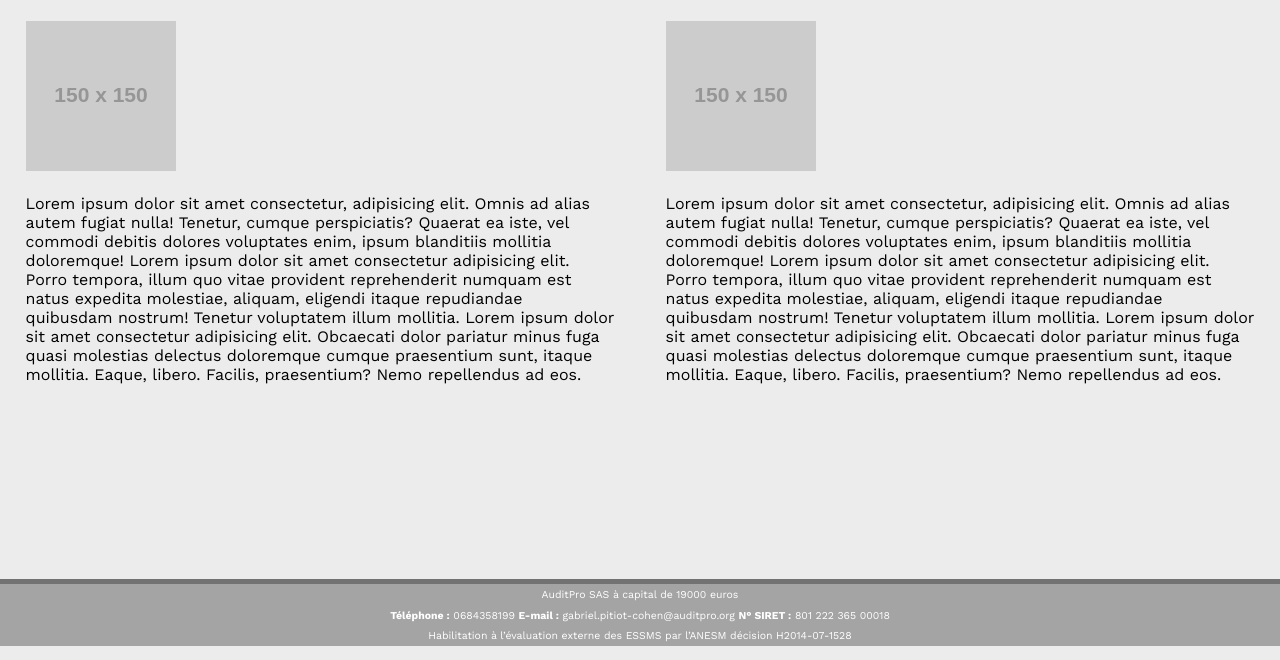
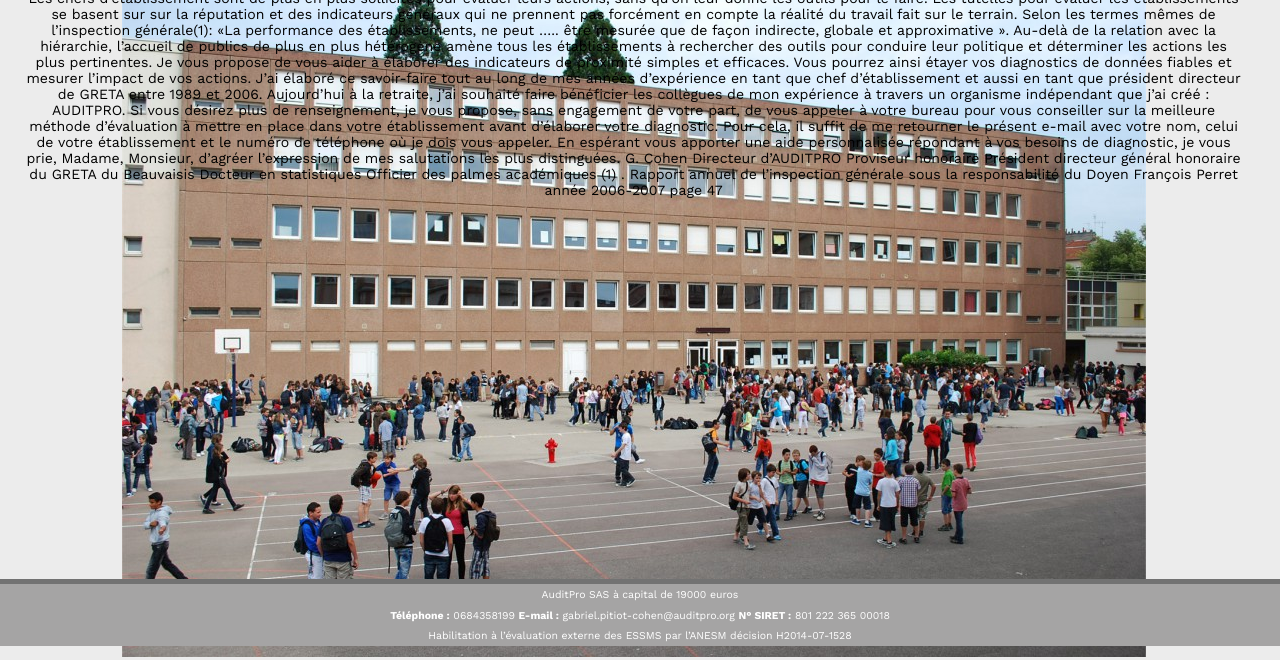
Before and after one commit to IntechP3/Auditpro, a website: page Education.html in a window 1280 px wide. Shown: the part 154-814 px from the top of the page. Drawn offline with nearby package versions, Linux system fonts and the light colour scheme; placeholder pictures from the web are drawn by us.

Commit message:
Education

```diff
--- a/Design/css/Education.css
+++ b/Design/css/Education.css
@@ -1,23 +1,19 @@
-div{
-    display: flex;
-}
-
-#txt1{
+#txt{
     display: flex;
     flex-direction: column;
     align-items: center;
     padding: 0 2%;
-    flex-basis: 50%;
-    float: right;
+    text-align: center;
+    width: 95%;
+    font-size: 1.1vw;
 }
 
-#txt2{
-    display: flex;
-    flex-direction: column;
-    align-items: center;
-    padding: 0 2%;
-    flex-basis: 50%;
-    float: right;
+.Ecole{
+    height:20px;
+}
+
+#txt > h1{
+    color: green;
 }
 
 
--- a/Education.html
+++ b/Education.html
@@ -24,38 +24,38 @@
     </div>
 </header>
 <div>
-    <div id="txt1">
+    <div id="txt">
         <h1>Education</h1>
-        <p><img src="https://via.placeholder.com/150" alt=""><br>
-            <br>
-            Lorem ipsum dolor sit amet consectetur, adipisicing elit.
-            Omnis ad alias autem fugiat nulla! Tenetur, cumque perspiciatis?
-            Quaerat ea iste, vel commodi debitis dolores voluptates enim,
-            ipsum blanditiis mollitia doloremque!
-            Lorem ipsum dolor sit amet consectetur adipisicing elit.
-            Porro tempora, illum quo vitae provident reprehenderit numquam est natus expedita molestiae,
-            aliquam, eligendi itaque repudiandae quibusdam nostrum! Tenetur voluptatem illum mollitia.
-            Lorem ipsum dolor sit amet consectetur adipisicing elit.
-            Obcaecati dolor pariatur minus fuga quasi molestias delectus doloremque cumque praesentium sunt,
-            itaque mollitia. Eaque, libero. Facilis, praesentium? Nemo repellendus ad eos.</p>
-    </div>
+
+        <div class="Ecole">
+            <img src="./Design/img/college.jpg" alt=""/>
+        </div>
 
 
+            Les chefs d’établissement sont de plus en plus sollicités pour évaluer leurs actions, sans qu’on leur donne les outils pour le faire.
+            Les tutelles pour évaluer les établissements  se basent sur sur la réputation et des indicateurs généraux qui ne prennent pas forcément
+            en compte la réalité du travail fait sur le terrain. Selon les termes mêmes de l’inspection générale(1): «La performance des établissements,
+            ne peut ….. être mesurée que de façon indirecte, globale et approximative ».
+            Au-delà de la relation avec la hiérarchie, l’accueil de publics de plus en plus hétérogène amène tous les établissements à rechercher des
+            outils pour conduire leur politique et déterminer les actions les plus pertinentes.
+            Je vous propose de vous aider à élaborer des indicateurs de proximité simples et efficaces. Vous pourrez ainsi étayer vos diagnostics de données
+            fiables et mesurer l’impact de vos actions.
+            J’ai élaboré ce savoir-faire tout au long de mes années d’expérience en tant que chef d’établissement et aussi en tant que président
+            directeur de GRETA entre 1989 et 2006.
+            Aujourd’hui à la retraite, j’ai souhaité faire bénéficier les collègues de mon expérience à travers un organisme indépendant que j’ai créé : AUDITPRO.
+            Si vous désirez plus de renseignement, je vous propose, sans engagement de votre part, de vous appeler à votre bureau pour vous conseiller sur la
+            meilleure méthode d’évaluation à mettre en place dans votre établissement avant d’élaborer votre diagnostic. Pour cela, il suffit de me retourner le présent e-mail avec votre nom, celui de votre établissement et le numéro de téléphone où je dois vous appeler.
+            En espérant vous apporter une aide personnalisée répondant à vos besoins de diagnostic, je vous prie, Madame, Monsieur, d’agréer l’expression
+            de mes salutations les plus distinguées.
+            G. Cohen
 
-    <div id="txt2">
-        <h1>Education</h1>
-        <p><img src="https://via.placeholder.com/150" alt=""><br>
-            <br>
-            Lorem ipsum dolor sit amet consectetur, adipisicing elit.
-            Omnis ad alias autem fugiat nulla! Tenetur, cumque perspiciatis?
-            Quaerat ea iste, vel commodi debitis dolores voluptates enim,
-            ipsum blanditiis mollitia doloremque!
-            Lorem ipsum dolor sit amet consectetur adipisicing elit.
-            Porro tempora, illum quo vitae provident reprehenderit numquam est natus expedita molestiae,
-            aliquam, eligendi itaque repudiandae quibusdam nostrum! Tenetur voluptatem illum mollitia.
-            Lorem ipsum dolor sit amet consectetur adipisicing elit.
-            Obcaecati dolor pariatur minus fuga quasi molestias delectus doloremque cumque praesentium sunt,
-            itaque mollitia. Eaque, libero. Facilis, praesentium? Nemo repellendus ad eos.</p>
+            Directeur d’AUDITPRO
+            Proviseur honoraire
+            Président directeur général honoraire du GRETA du Beauvaisis
+            Docteur en statistiques
+            Officier des palmes académiques
+
+            (1) . Rapport annuel de l’inspection générale sous la responsabilité du Doyen François Perret année 2006-2007 page 47</p>
     </div>
 
 </div>
```
Also changed, not shown: Design/img/college.jpg (added).
